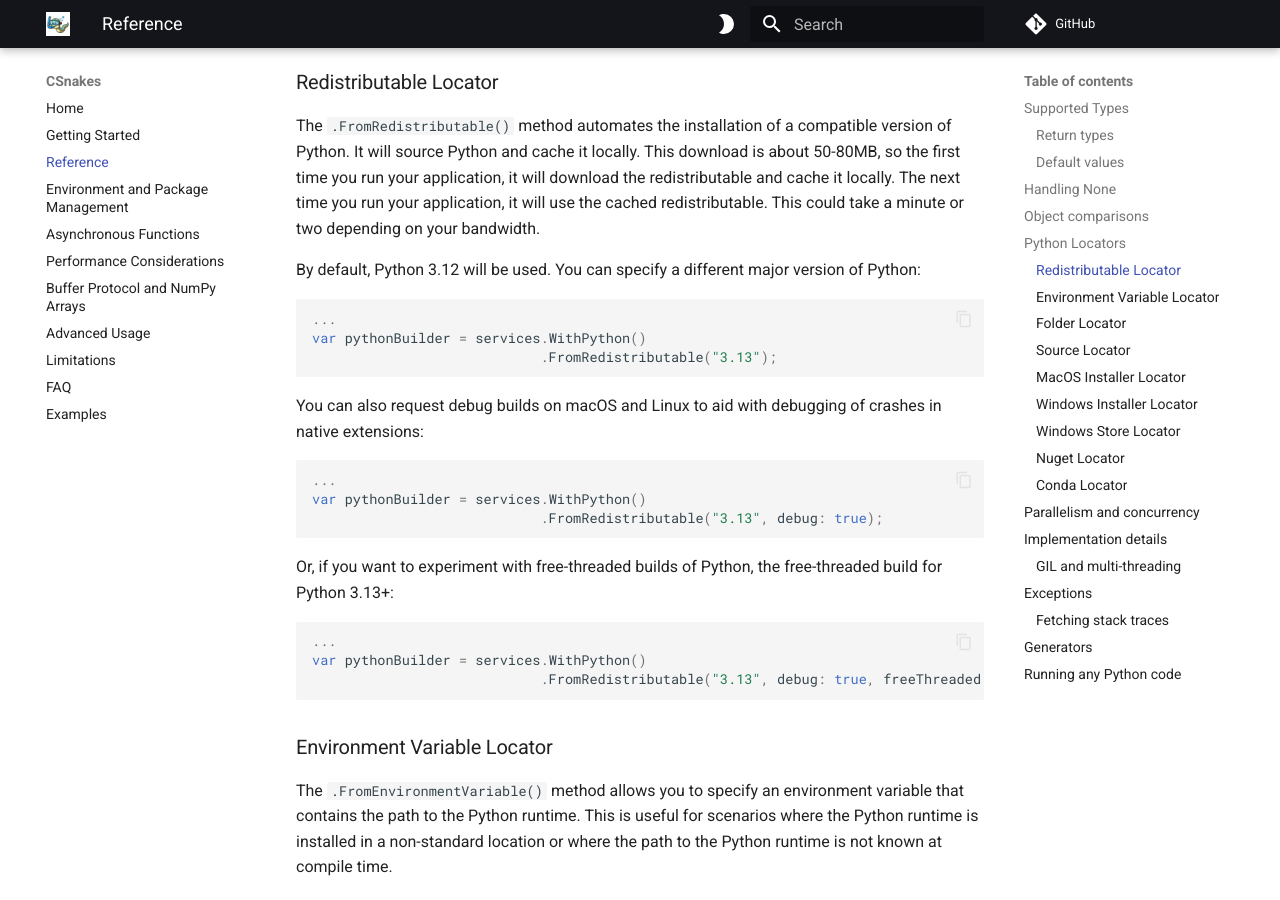
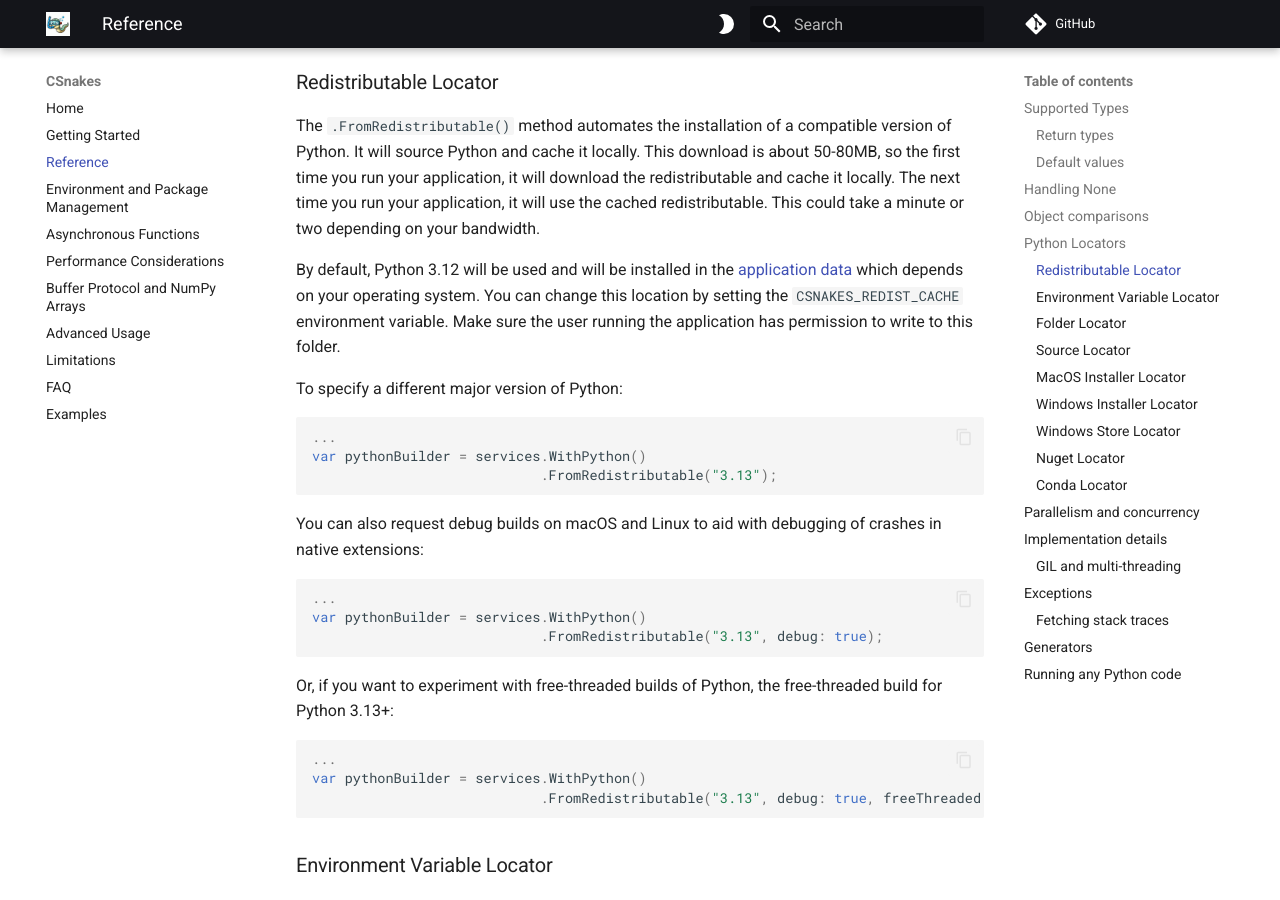
Before and after one commit to tonybaloney/CSnakes, an MkDocs documentation site: the page built from docs/reference.md, in a window 1280 px wide and 900 px high, scrolled down 2915 px. Built offline with MkDocs 1.6.1 and Material for MkDocs 9.7.7, drawn with Linux system fonts in a browser that asks for light colours; comment, search, counter and statistics services are not loaded.

Commit message:
#580: Add CSNAKES_REDIST_CACHE

````diff
--- a/docs/reference.md
+++ b/docs/reference.md
@@ -109,7 +109,9 @@ The simplest and most user-friendly locator is the Redistributable Locator. This
 
 The `.FromRedistributable()` method automates the installation of a compatible version of Python. It will source Python and cache it locally. This download is about 50-80MB, so the first time you run your application, it will download the redistributable and cache it locally. The next time you run your application, it will use the cached redistributable. This could take a minute or two depending on your bandwidth.
 
-By default, Python 3.12 will be used. You can specify a different major version of Python:
+By default, Python 3.12 will be used and will be installed in the [application data](https://learn.microsoft.com/en-us/dotnet/api/system.environment.specialfolder?view=net-9.0) which depends on your operating system. You can change this location by setting the `CSNAKES_REDIST_CACHE` environment variable. Make sure the user running the application has permission to write to this folder.
+
+To specify a different major version of Python:
 
 ```csharp
 ...
````
Also changed, not shown: 1 other file.
